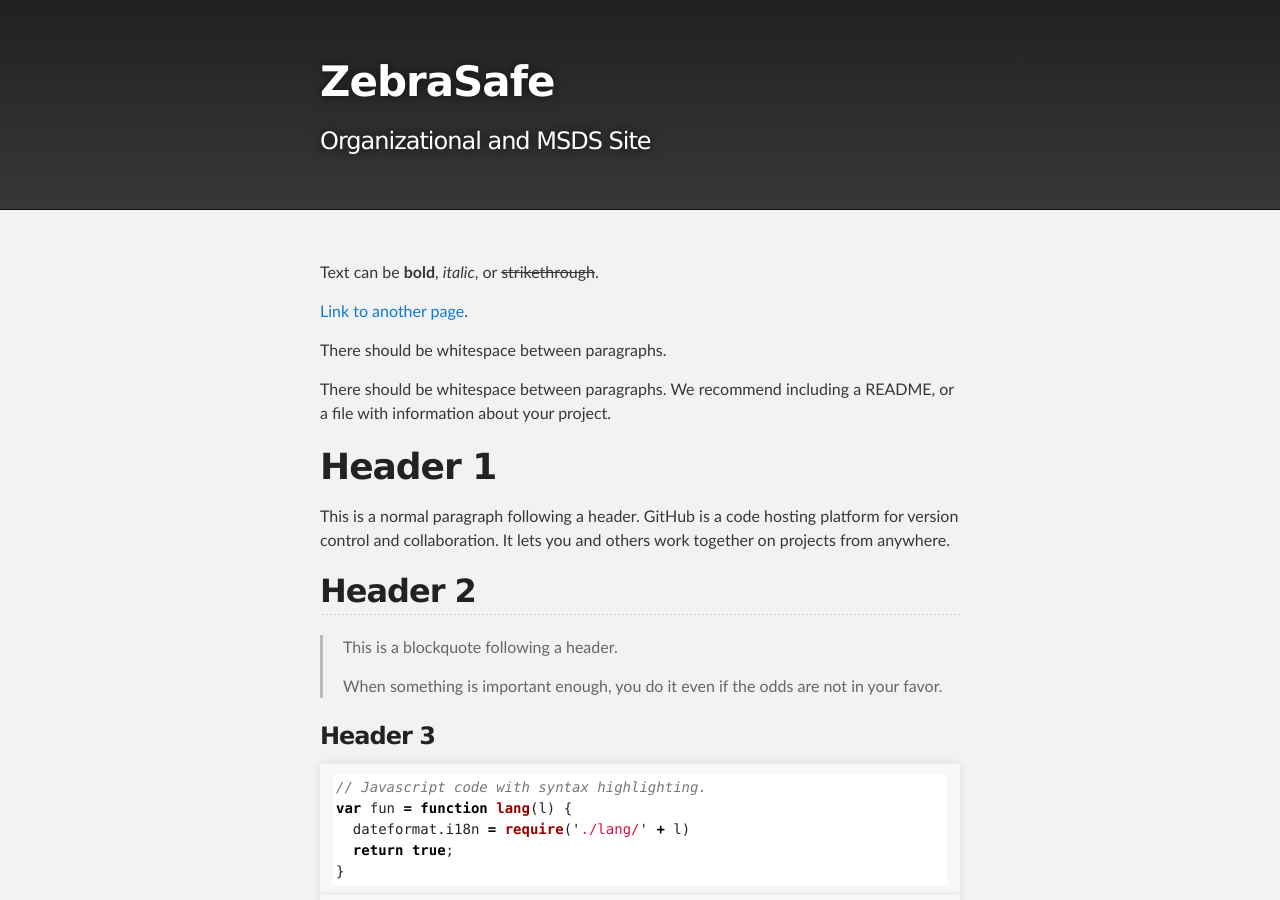
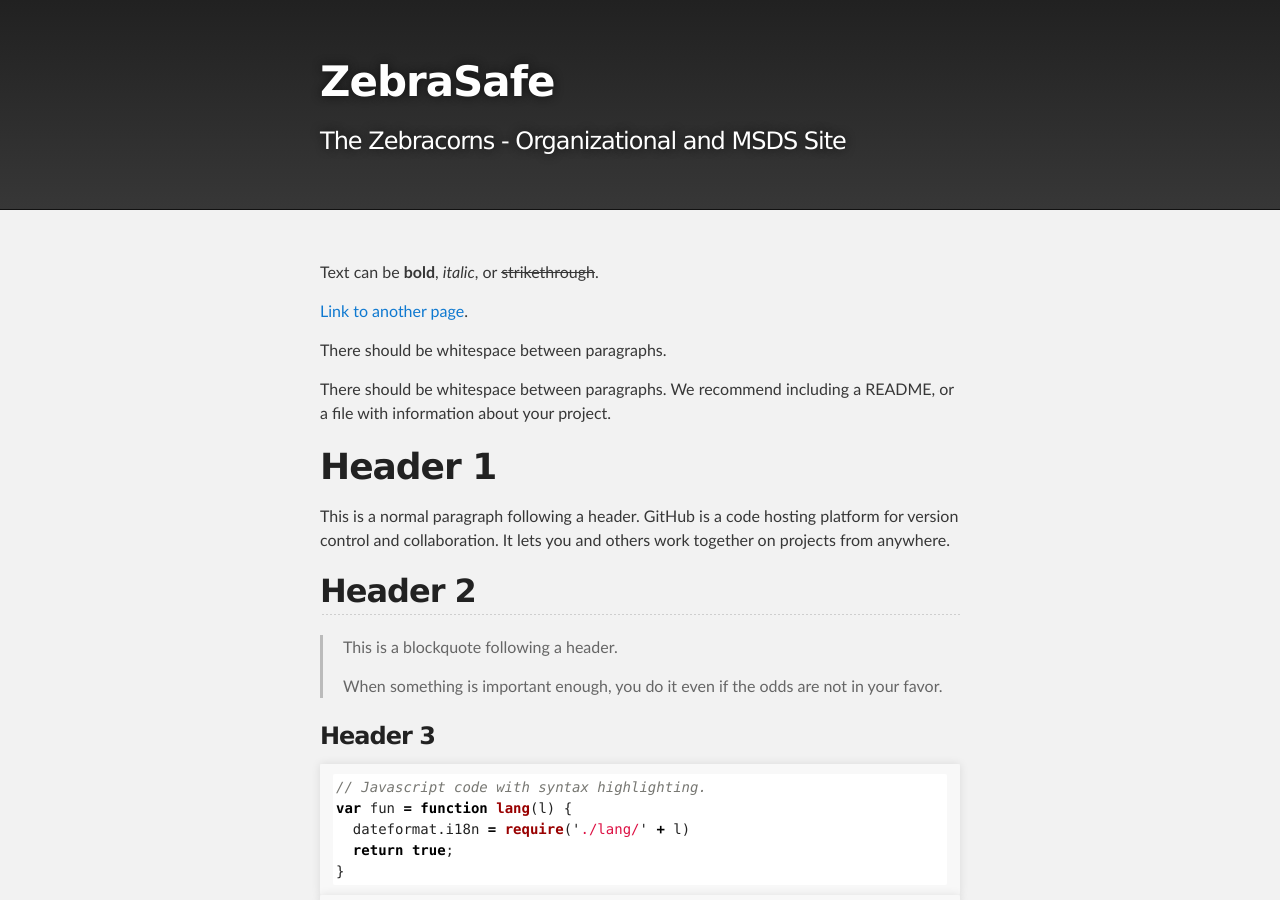
Before and after one commit to FRC900/ZebraSafeSite, a Jekyll site: the page built from index.md, in a window 1280 px wide and 900 px high. Built offline with Jekyll 4.4.1, drawn with Linux system fonts in a browser that asks for light colours.

Commit message:
Update _config.yml

```diff
--- a/_config.yml
+++ b/_config.yml
@@ -1,5 +1,5 @@
 title: ZebraSafe
-description: Organizational and MSDS Site
+description: The Zebracorns - Organizational and MSDS Site
 show_downloads: false
 google_analytics:
 theme: jekyll-theme-slate
```
